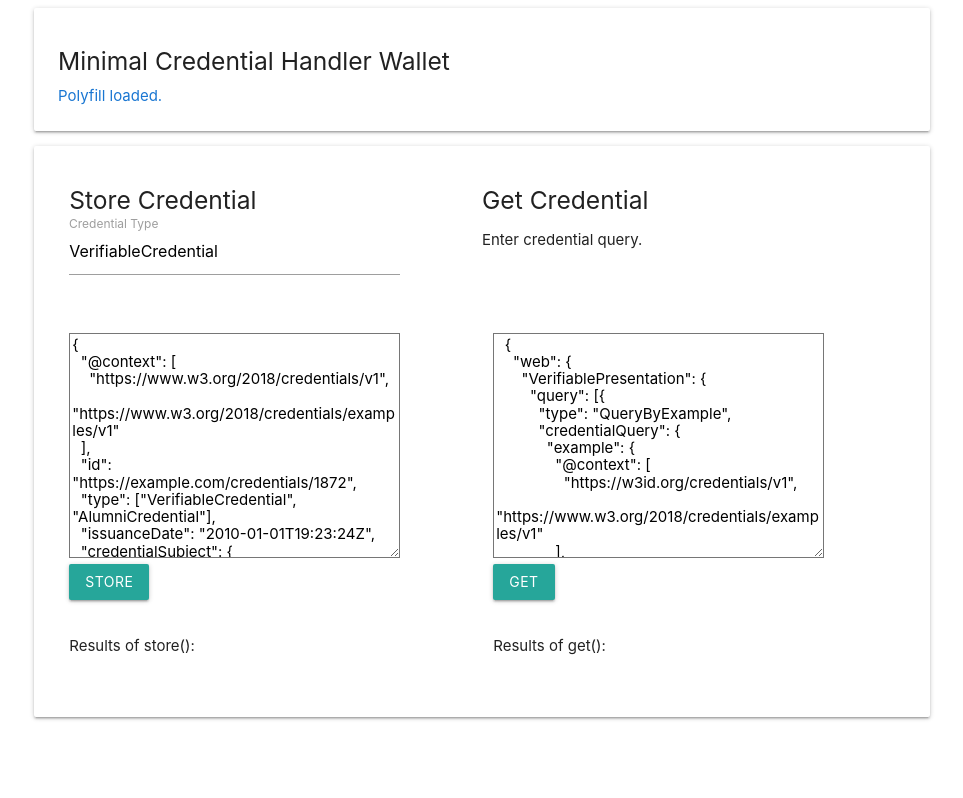
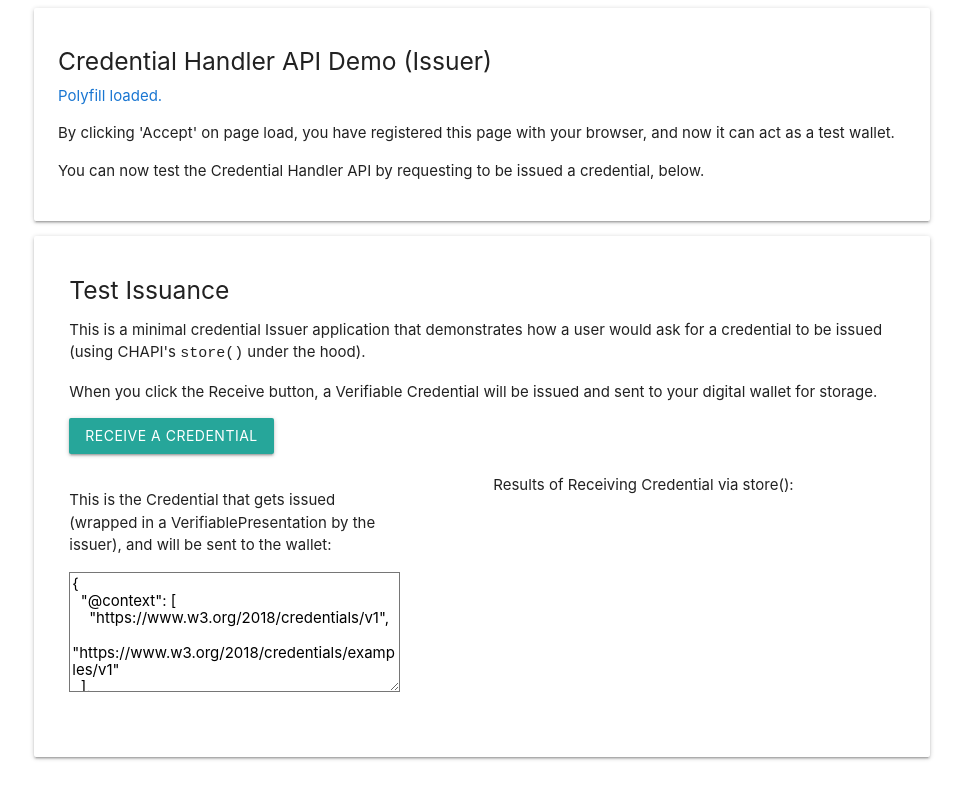
Before and after one commit to credential-handler/credential-handler-polyfill, a website built with webpack: page demo/index.html in a window 1280 px wide. Shown: the whole page, without its empty margins (158-1121 px from the left). Built offline with nearby package versions, Linux system fonts and the light colour scheme.

Commit message:
Align demo Issuer UI after user feedback.

```diff
--- a/demo/index.html
+++ b/demo/index.html
@@ -20,8 +20,16 @@
 
 <div class="container">
   <div class="card-panel">
-    <h5>Minimal Credential Handler Wallet</h5>
+    <h5>Credential Handler API Demo (Issuer)</h5>
     <span id="loadingText" class="blue-text text-darken-2">Loading polyfill</span>
+    <p>
+      By clicking 'Accept' on page load, you have registered this page with your
+      browser, and now it can act as a test wallet.
+    </p>
+    <p>
+      You can now test the Credential Handler API by requesting to be issued a
+      credential, below.
+    </p>
   </div>
 </div>
 
@@ -29,91 +37,80 @@
   <div class="card-panel">
     <form id="storeForm">
       <div class="row">
-        <div class="col s5">
-          <h5>Store Credential</h5>
+        <div class="col s12">
+          <h5>Test Issuance</h5>
 
-          <div class="input-field">
-            <input placeholder="VerifiableCredential" id="credType" type="text" value="VerifiableCredential">
-            <label for="credType">Credential Type</label>
-          </div>
-        </div>
-        <div class="col s1"></div>
-        <div class="col s5">
-          <div class="row">
-            <h5>Get Credential</h5>
+          <p>This is a minimal credential Issuer application that demonstrates
+            how a user would ask for a credential to be issued
+            (using CHAPI's <code>store()</code> under the hood).
+          </p>
 
-            <p>Enter credential query.</p>
-          </div>
+          <p>When you click the Receive button, a Verifiable Credential will
+            be issued and sent to your digital wallet for storage.
+          </p>
+
+          <a class="waves-effect waves-light btn" id="receiveButton">Receive a Credential</a>
         </div>
       </div>
-
       <div class="row">
         <div class="col s5">
           <div class="input-field">
-          <textarea id="credStoreText" style="height: 15em;">
+            <p>
+              This is the Credential that gets issued (wrapped in a
+              VerifiablePresentation by the issuer),
+              and will be sent to the wallet:
+            </p>
+            <textarea id="credStoreText" style="height: 8em;">
 {
   "@context": [
     "https://www.w3.org/2018/credentials/v1",
     "https://www.w3.org/2018/credentials/examples/v1"
   ],
-  "id": "https://example.com/credentials/1872",
-  "type": ["VerifiableCredential", "AlumniCredential"],
-  "issuanceDate": "2010-01-01T19:23:24Z",
-  "credentialSubject": {
-    "id": "did:example:ebfeb1f712ebc6f1c276e12ec21",
-    "alumniOf": {
-      "name": "Example University"
+  "type": "VerifiablePresentation",
+  "verifiableCredential": [{
+    "@context": [
+      "https://www.w3.org/2018/credentials/v1",
+      "https://www.w3.org/2018/credentials/examples/v1"
+    ],
+    "id": "http://example.edu/credentials/1872",
+    "type": ["VerifiableCredential", "AlumniCredential"],
+    "issuer": "https://example.edu/issuers/565049",
+    "issuanceDate": "2010-01-01T19:73:24Z",
+    "credentialSubject": {
+      "id": "did:example:ebfeb1f712ebc6f1c276e12ec21",
+      "alumniOf": {
+        "id": "did:example:c276e12ec21ebfeb1f712ebc6f1",
+        "name": {
+          "value": "Example University",
+          "lang": "en"
+        }
+      }
+    },
+    "proof": {
+      "type": "RsaSignature2018",
+      "created": "2017-06-18T21:19:10Z",
+      "proofPurpose": "assertionMethod",
+      "verificationMethod": "https://example.edu/issuers/keys/1",
+      "jws": "eyJhbGciOiJSUzI1NiIsImI2NCI6ZmFsc2UsImNyaXQiOlsiYjY0Il19..TCYt5XsITJX1CxPCT8yAV-TVkIEq_PbChOMqsLfRoPsnsgw5WEuts01mq-pQy7UJiN5mgRxD-WUcX16dUEMGlv50aqzpqh4Qktb3rk-BuQy72IFLOqV0G_zS245-kronKb78cPN25DGlcTwLtjPAYuNzVBAh4vGHSrQyHUdBBPM"
     }
+  }],
+  "proof": {
+    "type": "RsaSignature2018",
+    "created": "2018-09-14T21:19:10Z",
+    "proofPurpose": "authentication",
+    "verificationMethod": "did:example:ebfeb1f712ebc6f1c276e12ec21#keys-1",
+    "jws": "eyJhbGciOiJSUzI1NiIsImI2NCI6ZmFsc2UsImNyaXQiOlsiYjY0Il19..kTCYt5XsITJX1CxPCT8yAV-TVIw5WEuts01mq-pQy7UJiN5mgREEMGlv50aqzpqh4Qq_PbChOMqsLfRoPsnsgxD-WUcX16dUOqV0G_zS245-kronKb78cPktb3rk-BuQy72IFLN25DYuNzVBAh4vGHSrQyHUGlcTwLtjPAnKb78"
   }
 }
               </textarea>
-
-            <a class="waves-effect waves-light btn" id="storeButton">Store</a>
           </div>
         </div>
         <div class="col s1"></div>
+
         <div class="col s5">
-          <div class="input-field">
-          <textarea id="credGetText" style="height: 15em;">
-  {
-    "web": {
-      "VerifiablePresentation": {
-        "query": [{
-          "type": "QueryByExample",
-          "credentialQuery": {
-            "example": {
-              "@context": [
-                "https://w3id.org/credentials/v1",
-                "https://www.w3.org/2018/credentials/examples/v1"
-              ],
-              "type": ["VerifiableCredential", "AlumniCredential"],
-              "credentialSubject": {
-                "id": "did:example:ebfeb1f712ebc6f1c276e12ec21"
-              }
-            }
-          }
-        }]
-      }
-    }
-  }
-            </textarea>
-
-            <a class="waves-effect waves-light btn" id="getButton">Get</a>
-          </div>
-        </div>
-      </div>
-
-      <div class="row">
-        <div class="col s5">
-          Results of store():
+          Results of Receiving Credential via store():
 
           <pre id="storeResults"></pre>
-        </div>
-        <div class="col s1"></div>
-        <div class="col s5">
-          Results of get():
-
-          <pre id="getResults"></pre>
         </div>
       </div>
     </form>
@@ -125,26 +122,27 @@
   installHandler()
     .catch(e => console.error('Error in installHandler:', e));
 
-  async function onClickGet() {
-    document.getElementById('getResults').innerHTML = ''; // clear results
-    const credentialQuery = JSON.parse(document.getElementById('credGetText').value);
+  // async function onClickGet() {
+  //   document.getElementById('getResults').innerHTML = ''; // clear results
+  //   const credentialQuery = JSON.parse(document.getElementById('credGetText').value);
+  //
+  //   const result = await navigator.credentials.get(credentialQuery);
+  //
+  //   console.log('Result of get() request:', result);
+  //
+  //   if(!result) {
+  //     document.getElementById('getResults').innerHTML = 'null result';
+  //     return;
+  //   }
+  //
+  //   document.getElementById('getResults').innerHTML = JSON.stringify(result.data, null, 2);
+  // }
 
-    const result = await navigator.credentials.get(credentialQuery);
-
-    console.log('Result of get() request:', result);
-
-    if(!result) {
-      document.getElementById('getResults').innerHTML = 'null result';
-      return;
-    }
-
-    document.getElementById('getResults').innerHTML = JSON.stringify(result.data, null, 2);
-  }
-
-  async function onClickStore() {
+  async function onClickReceive() {
     document.getElementById('storeResults').innerHTML = ''; // clear results
     const credentialToStore = document.getElementById('credStoreText').value;
-    const credentialType = document.getElementById('credType').value;
+    // const credentialType = document.getElementById('credType').value;
+    const credentialType = 'AlumniCredential';
 
     // Construct the WebCredential wrapper around the credential to be stored
     const webCredentialWrapper = new WebCredential(credentialType, credentialToStore);
@@ -152,7 +150,7 @@
     // Use Credential Handler API to store
     result = await navigator.credentials.store(webCredentialWrapper);
 
-    console.log('Result of store() request:', result);
+    console.log('Result of receiving via store() request:', result);
 
     if(!result) {
       document.getElementById('storeResults').innerHTML = 'null result';
@@ -163,8 +161,8 @@
   }
 
   ready(() => {
-    document.getElementById('getButton').addEventListener('click', onClickGet);
-    document.getElementById('storeButton').addEventListener('click', onClickStore);
+    // document.getElementById('getButton').addEventListener('click', onClickGet);
+    document.getElementById('receiveButton').addEventListener('click', onClickReceive);
   })
 </script>
 <script src="https://cdnjs.cloudflare.com/ajax/libs/materialize/1.0.0/js/materialize.min.js"></script>
--- a/demo/install.js
+++ b/demo/install.js
@@ -24,7 +24,7 @@ async function installHandler() {
   await registration.credentialManager.hints.set(
     'test', {
       name: 'TestUser',
-      enabledTypes: ['VerifiablePresentation', 'VerifiableCredential']
+      enabledTypes: ['VerifiablePresentation', 'VerifiableCredential', 'AlumniCredential']
     });
 }
 
```
Also changed, not shown: demo/wallet-ui-receive.html (renamed from demo/wallet-ui-get.html, +22 -21 lines), demo/worker.html (+5 -5 lines).
